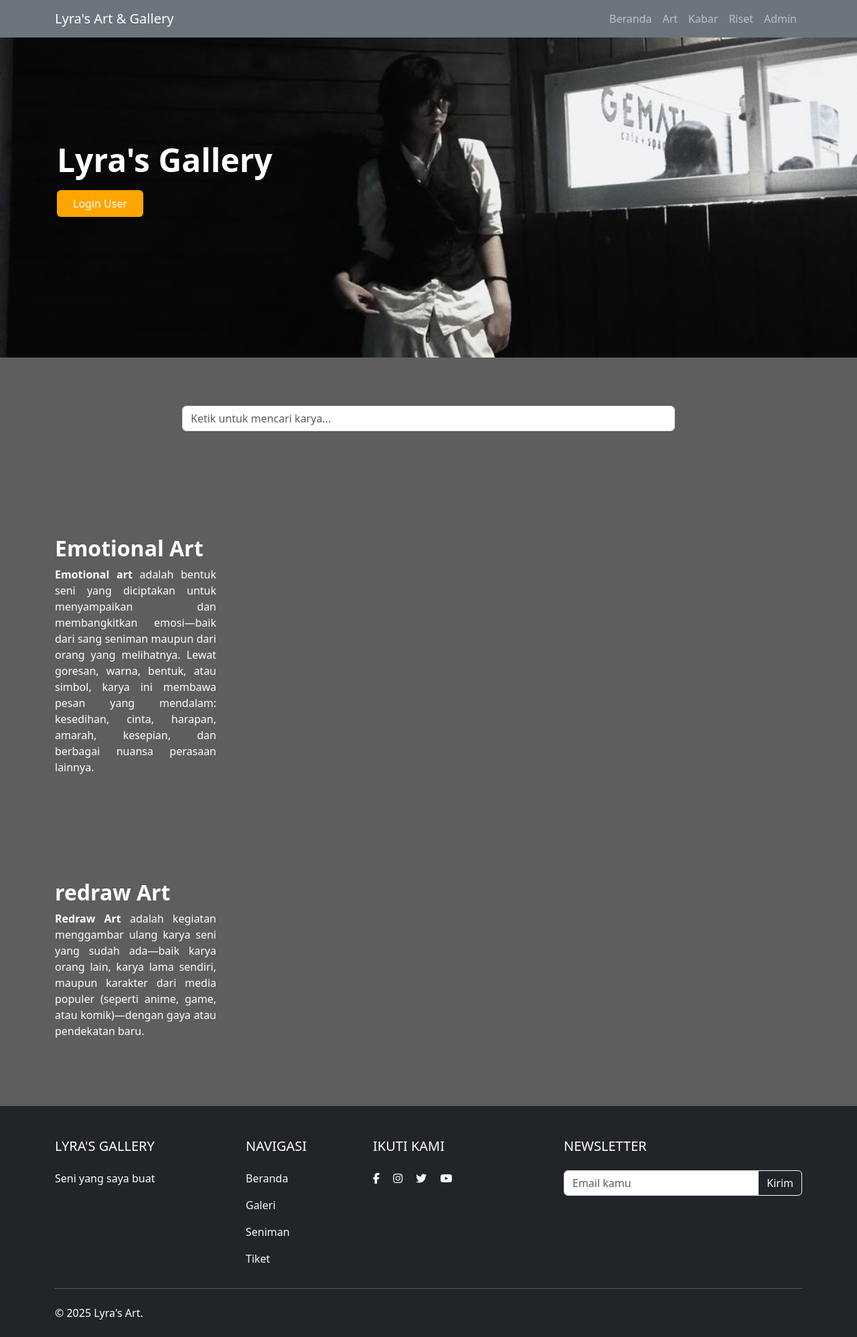
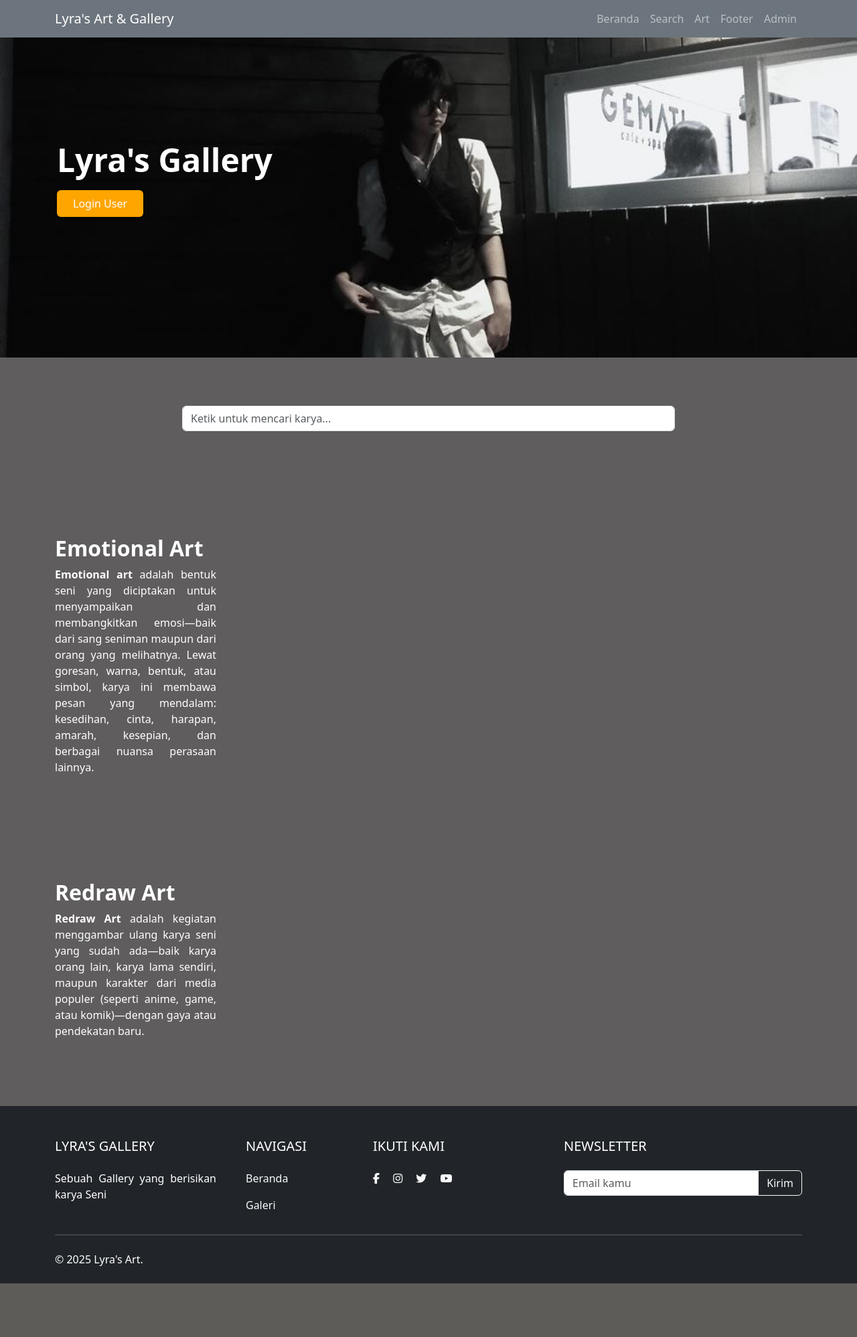
Before and after one commit to Richkyo/pw2025_tubes_243040066, a PHP site: page / in a window 1280 px wide. Shown: the whole page at 67% size. After the commit the page ends 1917 px from the top, so only its background shows below. Run offline with PHP 8.4, Linux system fonts and the light colour scheme; data that the repository does not hold is empty.

Commit message:
selesaii

```diff
--- a/index.php
+++ b/index.php
@@ -122,9 +122,9 @@ url:
       <div class="collapse navbar-collapse" id="navbarNav">
         <ul class="navbar-nav ms-auto">
           <li class="nav-item"><a class="nav-link" href="#hero">Beranda</a></li>
+          <li class="nav-item"><a class="nav-link" href="#Live">Search</a></li>
           <li class="nav-item"><a class="nav-link" href="#EmotionalArt">Art</a></li>
-          <li class="nav-item"><a class="nav-link" href="#">Kabar</a></li>
-          <li class="nav-item"><a class="nav-link" href="#">Riset</a></li>
+          <li class="nav-item"><a class="nav-link" href="#Footer">Footer</a></li>
           <li class="nav-item"><a class="nav-link" href="login/login.php">Admin</a></li>
         </ul>
       </div>
@@ -141,7 +141,7 @@ url:
     </section>
 
     <!-- Live Search Section -->
-    <section class="py-4 mt-5">
+    <section class="Live py-4 mt-5">
       <div class="container">
         <div class="row justify-content-center">
           <div class="col-md-8">
@@ -204,7 +204,7 @@ url:
       <div class="row">
         <!-- Deskripsi -->
         <div class="col-lg-3 mb-4">
-          <h2 class="fw-bold text-white">redraw Art</h2>
+          <h2 class="fw-bold text-white">Redraw Art</h2>
           <p class="text-white">
             <strong>Redraw Art</strong> adalah kegiatan menggambar ulang karya seni yang sudah ada—baik karya orang lain, karya lama sendiri, maupun karakter dari media populer (seperti anime, game, atau komik)—dengan gaya atau pendekatan baru.
           </p>
@@ -243,19 +243,18 @@ url:
   </main>
 
   <!-- Footer -->
-  <footer class="footer pt-5 pb-4">
+  <section class="Footer">
+    <footer class="pt-5 pb-4">
       <div class="container text-md-left">
         <div class="row text-md-left">
           <div class="col-md-3">
             <h5 class="text-uppercase mb-4 font-weight-bold">Lyra's Gallery</h5>
-          <p>Seni yang saya buat</p>
+            <p>Sebuah Gallery yang berisikan karya Seni</p>
           </div>
           <div class="col-md-2">
             <h5 class="text-uppercase mb-4 font-weight-bold">Navigasi</h5>
-          <p><a href="#beranda" class="text-light text-decoration-none">Beranda</a></p>
-          <p><a href="#galeri" class="text-light text-decoration-none">Galeri</a></p>
-          <p><a href="#seniman" class="text-light text-decoration-none">Seniman</a></p>
-          <p><a href="#tiket" class="text-light text-decoration-none">Tiket</a></p>
+            <p><a href="#Hero" class="text-light text-decoration-none">Beranda</a></p>
+            <p><a href="#EmotionalArt" class="text-light text-decoration-none">Galeri</a></p>
           </div>
           <div class="col-md-3">
             <h5 class="text-uppercase mb-4 font-weight-bold">Ikuti Kami</h5>
@@ -280,6 +279,7 @@ url:
         </div>
       </div>
     </footer>
+  </section>
 
   <script src="https://cdn.jsdelivr.net/npm/bootstrap@5.3.0/dist/js/bootstrap.bundle.min.js"></script>
   <script src="https://code.jquery.com/jquery-3.6.0.min.js"></script>
```
Also changed, not shown: img/foto5.jpg (deleted), img/foto5.jpg.jpg (added), img/foto6.jpg (added). Lines whose indentation alone changed are shown as unchanged.
